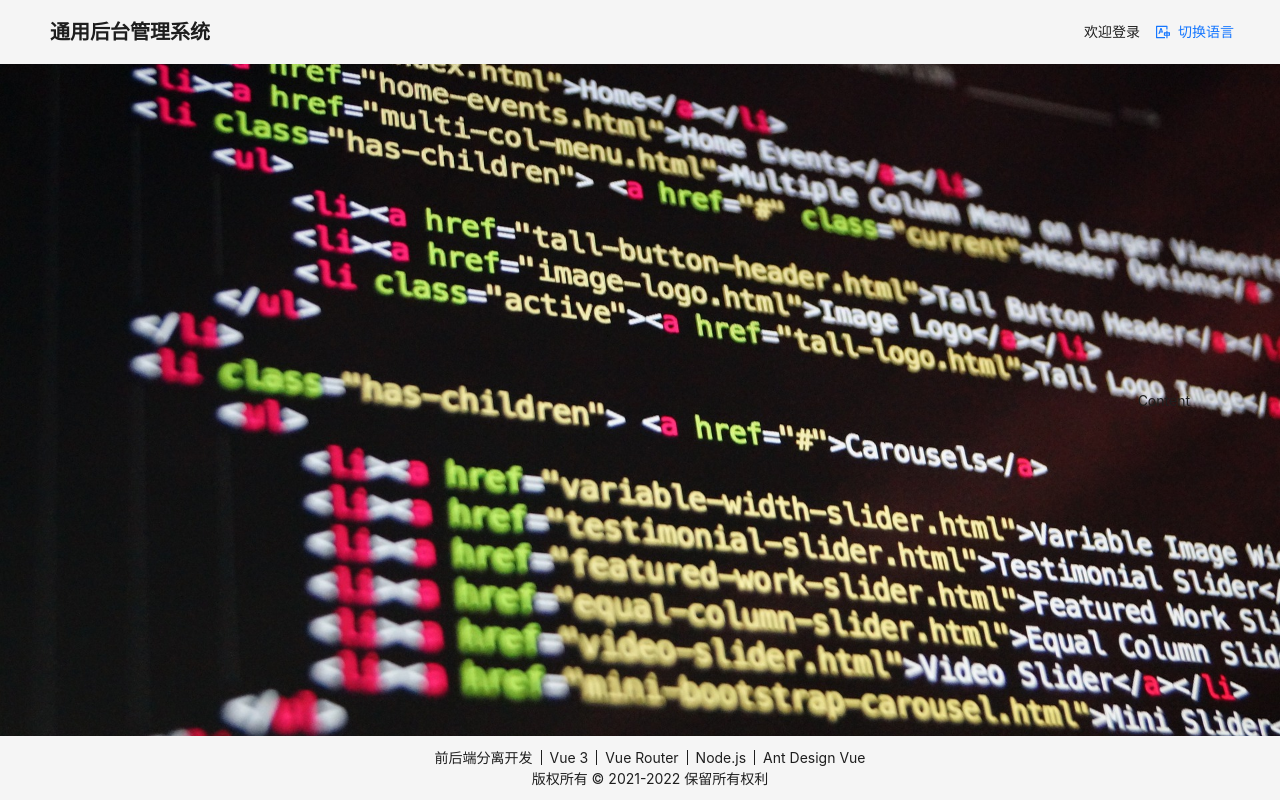
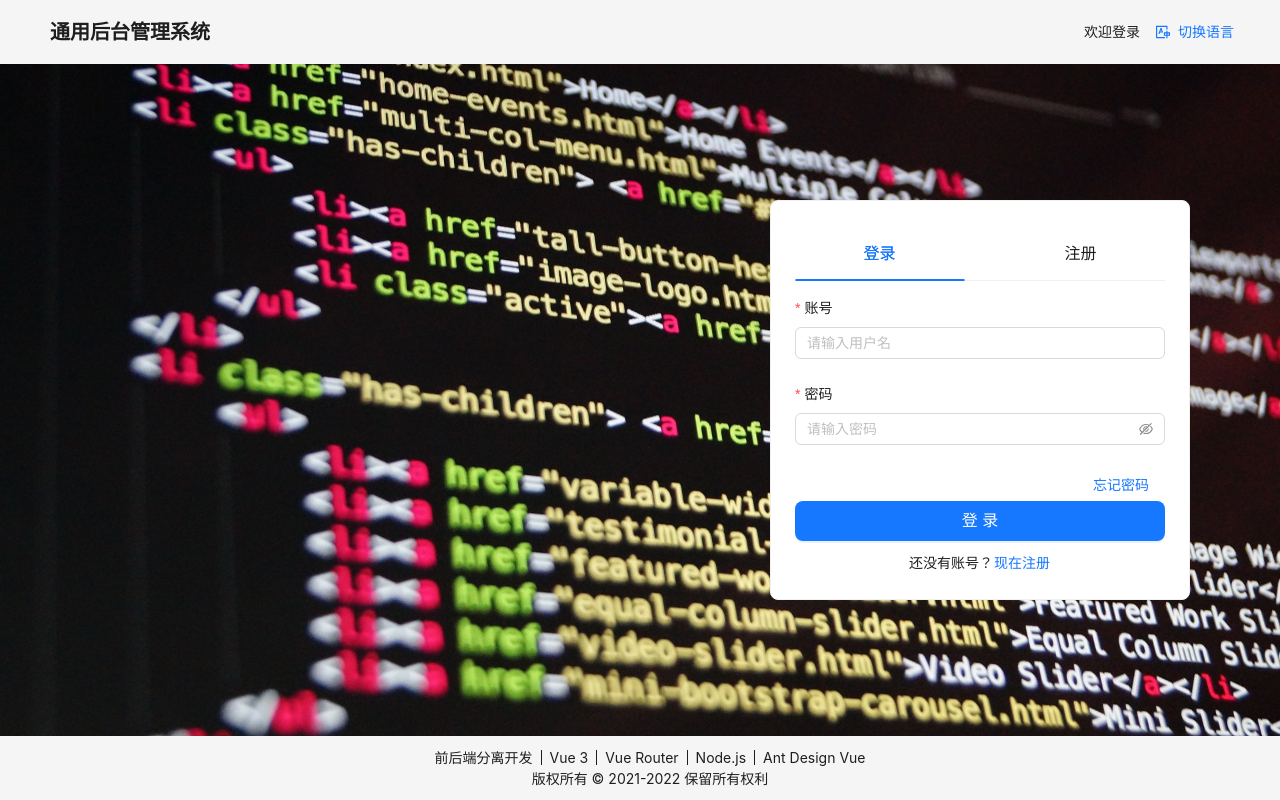
Before and after one commit to chenwenzhuo/GeneralBackendManagementSystem, a React (Vite) app in the folder general-backend-management-system-react/: page /login in a window 1280 px wide. Built offline with nearby package versions, Linux system fonts and the light colour scheme.

Commit message:
feat(login): 实现登录注册功能
- 新增 LoginRegisterPanel组件用于登录注册界面
- 添加 LoginRegisterForm 组件实现表单验证和提交
- 实现表单验证规则和国际化支持
- 优化登录页面样式和布局

```diff
--- a/general-backend-management-system-react/src/pages/login/Login.tsx
+++ b/general-backend-management-system-react/src/pages/login/Login.tsx
@@ -2,6 +2,7 @@ import { Layout } from 'antd';
 import { useTranslation } from 'react-i18next';
 
 import LangSwitch from '@/components/lang-switch/LangSwitch.tsx';
+import LoginRegisterPanel from '@/pages/login/LoginRegisterPanel.tsx';
 
 import styles from './Login.module.scss';
 
@@ -35,7 +36,9 @@ export default function Login() {
         </div>
       </Header>
       <Content className={styles['login-body']}>
-        <div className={styles['body-content']}>Content</div>
+        <div className={styles['body-content']}>
+          <LoginRegisterPanel />
+        </div>
       </Content>
       <Footer className={styles['login-footer']}>
         <div className={styles['footer-content']}>
--- /dev/null
+++ b/general-backend-management-system-react/src/pages/login/LoginRegisterForm.module.scss
@@ -0,0 +1,11 @@
+.login-reg-button {
+  width: 100%;
+}
+
+.go-reg-bar {
+  margin-top: 10px;
+
+  .go-reg-button {
+    padding: 0;
+  }
+}
--- /dev/null
+++ b/general-backend-management-system-react/src/pages/login/LoginRegisterForm.tsx
@@ -0,0 +1,115 @@
+import { Button, Flex, Form, Input } from 'antd';
+import { useMemo, useState } from 'react';
+import { useTranslation } from 'react-i18next';
+
+import { useValidationRules } from '@/pages/login/loginRegisterCommon.ts';
+
+import styles from './LoginRegisterForm.module.scss';
+
+export type LoginRegisterFormType = 'login' | 'register';
+
+interface LoginRegisterFormProps {
+  formType: LoginRegisterFormType;
+  switchTab: (tabKey: LoginRegisterFormType) => void;
+}
+
+interface LoginRegisterFormData {
+  username: string;
+  password: string;
+  passwordConfirm?: string;
+}
+
+type FormRules = Record<keyof LoginRegisterFormData, any[]>;
+
+const { Item: FormItem } = Form;
+const { Password } = Input;
+
+export default function LoginRegisterForm({ formType, switchTab }: LoginRegisterFormProps) {
+  const { t } = useTranslation();
+  const [form] = Form.useForm();
+  const [formData, setFormData] = useState<LoginRegisterFormData>({
+    username: '',
+    password: '',
+    passwordConfirm: '',
+  });
+
+  const validationRules = useValidationRules(formData);
+  const formRules: FormRules = useMemo(() => {
+    const { username, password, confirmPwd } = validationRules;
+    const commonRules = { username, password } as FormRules;
+
+    if (formType === 'login') return commonRules;
+    return { ...commonRules, passwordConfirm: confirmPwd };
+  }, [formType, validationRules]);
+
+  function handleFormDataChange(fieldName: keyof LoginRegisterFormData, value: string) {
+    setFormData((prev) => ({ ...prev, [fieldName]: value }));
+  }
+
+  return (
+    <>
+      <Form layout={'vertical'} form={form} autoComplete={'off'}>
+        <FormItem
+          name={'username'}
+          label={t('login.content.username')}
+          rules={formRules.username}
+          validateTrigger={['onBlur', 'onChange']}
+          validateFirst
+        >
+          <Input
+            placeholder={t('login.content.usernamePlaceholder')}
+            onChange={(e) => handleFormDataChange('username', e.target.value)}
+          />
+        </FormItem>
+        <FormItem
+          name={'password'}
+          label={t('login.content.password')}
+          rules={formRules.password}
+          validateTrigger={['onBlur', 'onChange']}
+          validateFirst
+        >
+          <Password
+            placeholder={t('login.content.passwordPlaceholder')}
+            onChange={(e) => handleFormDataChange('password', e.target.value)}
+          />
+        </FormItem>
+        {formType === 'register' && (
+          <FormItem
+            name={'passwordConfirm'}
+            label={t('login.content.passwordConfirm')}
+            rules={formRules.passwordConfirm}
+            validateTrigger={['onBlur']}
+            validateFirst
+          >
+            <Password
+              placeholder={t('login.content.passwordConfirmPlaceholder')}
+              onChange={(e) => handleFormDataChange('passwordConfirm', e.target.value)}
+            />
+          </FormItem>
+        )}
+      </Form>
+
+      {formType === 'login' && (
+        <Flex justify={'flex-end'}>
+          <Button type={'link'}>{t('login.content.forget')}</Button>
+        </Flex>
+      )}
+      <Button type={'primary'} size={'large'} className={styles['login-reg-button']}>
+        {t(`login.content.${formType}`)}
+      </Button>
+      {formType === 'login' && (
+        <Flex justify={'center'} align={'center'} className={styles['go-reg-bar']}>
+          <span>{t('login.content.noAccount')}</span>
+          <Button
+            type={'link'}
+            size={'small'}
+            className={styles['go-reg-button']}
+            onClick={() => switchTab(formType === 'login' ? 'register' : 'login')}
+          >
+            {t('login.content.registerNow')}
+          </Button>
+        </Flex>
+      )}
+    </>
+  );
+}
--- /dev/null
+++ b/general-backend-management-system-react/src/pages/login/LoginRegisterPanel.module.scss
@@ -0,0 +1,13 @@
+.login-panel-card {
+  width: 420px;
+
+  :global(.ant-tabs-nav-list) {
+    width: 100%;
+
+    :global(.ant-tabs-tab) {
+      width: 50%;
+      display: flex;
+      justify-content: center;
+    }
+  }
+}
--- /dev/null
+++ b/general-backend-management-system-react/src/pages/login/LoginRegisterPanel.tsx
@@ -0,0 +1,36 @@
+import { Card, Tabs } from 'antd';
+import { useState } from 'react';
+import { useTranslation } from 'react-i18next';
+
+import type { LoginRegisterFormType } from '@/pages/login/LoginRegisterForm.tsx';
+import LoginRegisterForm from '@/pages/login/LoginRegisterForm.tsx';
+
+import styles from './LoginRegisterPanel.module.scss';
+
+export default function LoginRegisterPanel() {
+  const { t } = useTranslation();
+  const [activeTabKey, setActiveTabKey] = useState<LoginRegisterFormType>('login');
+
+  const tabItems = [
+    { label: t('login.content.login'), key: 'login' },
+    { label: t('login.content.register'), key: 'register' },
+  ];
+
+  function handleTabChange(activeKey: string) {
+    setActiveTabKey(activeKey as LoginRegisterFormType);
+  }
+
+  return (
+    <Card className={styles['login-panel-card']}>
+      <Tabs
+        activeKey={activeTabKey}
+        items={tabItems}
+        size={'large'}
+        tabBarStyle={{ width: '100%' }}
+        centered
+        onChange={handleTabChange}
+      />
+      <LoginRegisterForm formType={activeTabKey} switchTab={handleTabChange} />
+    </Card>
+  );
+}
--- /dev/null
+++ b/general-backend-management-system-react/src/pages/login/loginRegisterCommon.ts
@@ -0,0 +1,48 @@
+import { useTranslation } from 'react-i18next';
+
+export const useValidationRules = (formData?: Record<string, any>) => {
+  const { t } = useTranslation();
+
+  let rules: Record<string, any> = {
+    username: [
+      { required: true, message: t('login.content.required1'), validateTrigger: 'onBlur' },
+      { min: 6, max: 16, message: t('login.content.error2'), validateTrigger: 'onBlur' },
+      {
+        pattern: /^[a-zA-Z0-9_]+$/,
+        message: t('login.content.error3'),
+        validateTrigger: 'onChange',
+      },
+    ],
+    password: [
+      { required: true, message: t('login.content.required2'), validateTrigger: 'onBlur' },
+      { min: 6, max: 16, message: t('login.content.error2'), validateTrigger: 'onBlur' },
+      {
+        pattern: /^[a-zA-Z0-9_]+$/,
+        message: t('login.content.error3'),
+        validateTrigger: 'onChange',
+      },
+    ],
+    email: [
+      { required: true, message: t('login.content.required4'), validateTrigger: 'onBlur' },
+      { type: 'email', message: t('login.content.error5'), validateTrigger: 'onBlur' },
+    ],
+  };
+
+  if (formData)
+    rules = {
+      ...rules,
+      confirmPwd: [
+        { required: true, message: t('login.content.required3'), validateTrigger: 'onBlur' },
+        {
+          validator: (_: any, value: any) => {
+            return value === formData?.password
+              ? Promise.resolve()
+              : Promise.reject(new Error(t('login.content.error4')));
+          },
+          validateTrigger: 'onBlur',
+        },
+      ],
+    };
+
+  return rules;
+};
```
